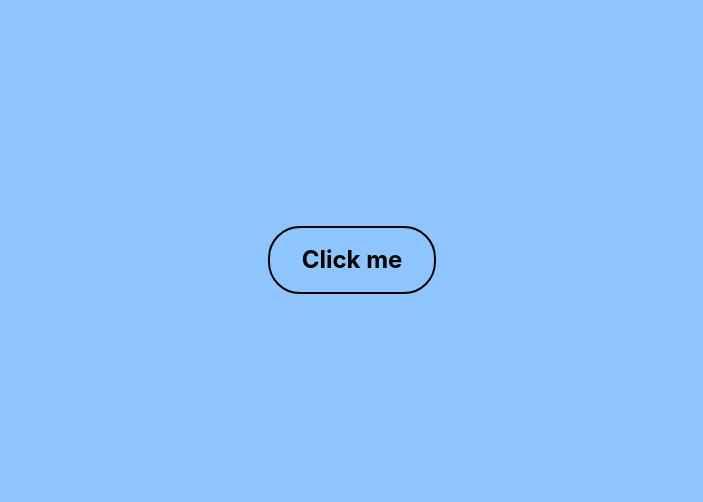
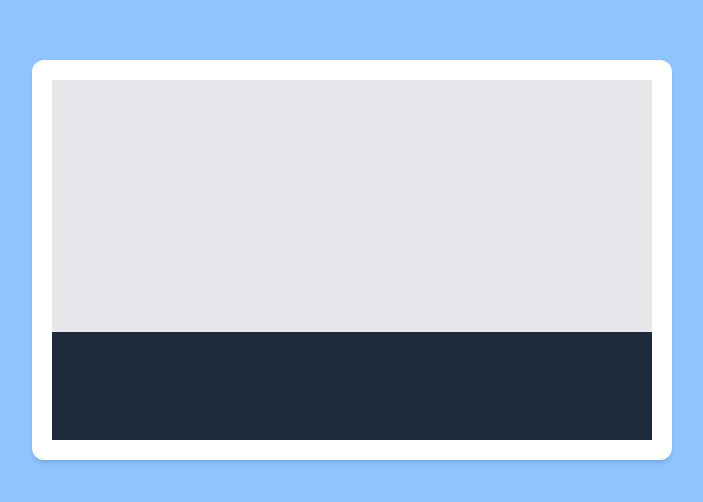
Before and after one commit to md-alihaider/cohort-3, a React (Vite) app in the folder React/ReactPractice/: page / in a window 1280 px wide. Shown: the part 140-642 px from the top of the page, without its empty margins (288-991 px from the left). Built offline with nearby package versions, Linux system fonts and the light colour scheme.

Commit message:
feat: implement ProductCard component and update App component layout

```diff
--- a/React/ReactPractice/src/App.jsx
+++ b/React/ReactPractice/src/App.jsx
@@ -1,10 +1,12 @@
-import Button from "./components/Button";
+// import Button from "./components/Button";
+import ProductCard from "./components/ProductCard";
 
 const App = () => {
   return (
     <>
       <div className="flex justify-center items-center h-screen bg-blue-300">
-        <Button />
+        {/* <Button /> */}
+        <ProductCard />
       </div>
     </>
   );
--- /dev/null
+++ b/React/ReactPractice/src/components/ProductCard.jsx
@@ -0,0 +1,11 @@
+
+const ProductCard = () => {
+  return (
+    <div className=" h-3/6 w-3/6 bg-white rounded-xl shadow-md p-5">
+      <div className="w-full h-[70%] bg-gray-200"></div>
+      <div className="w-full h-[30%] bg-gray-800"></div>
+    </div>
+  )
+}
+
+export default ProductCard
```
